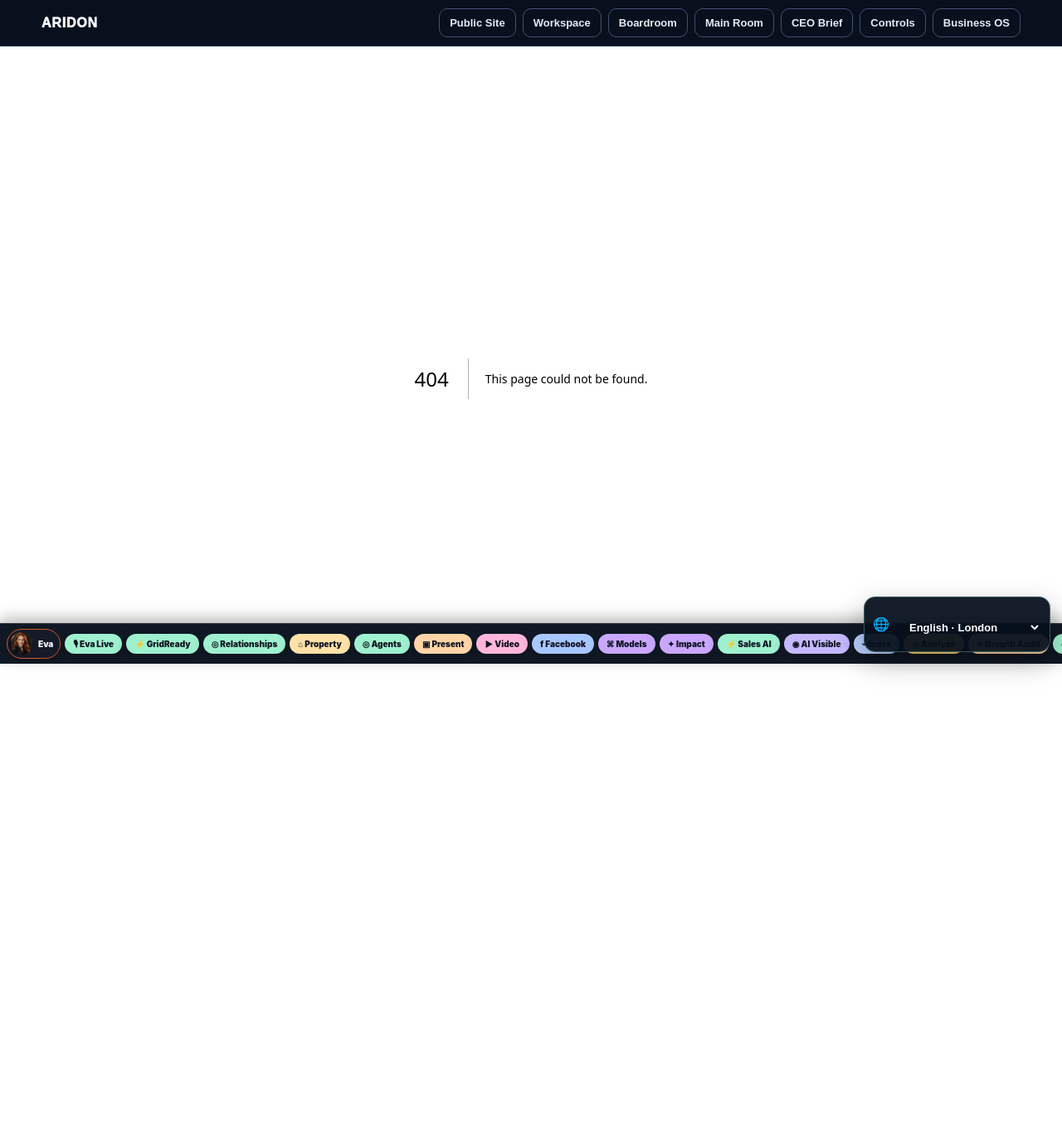
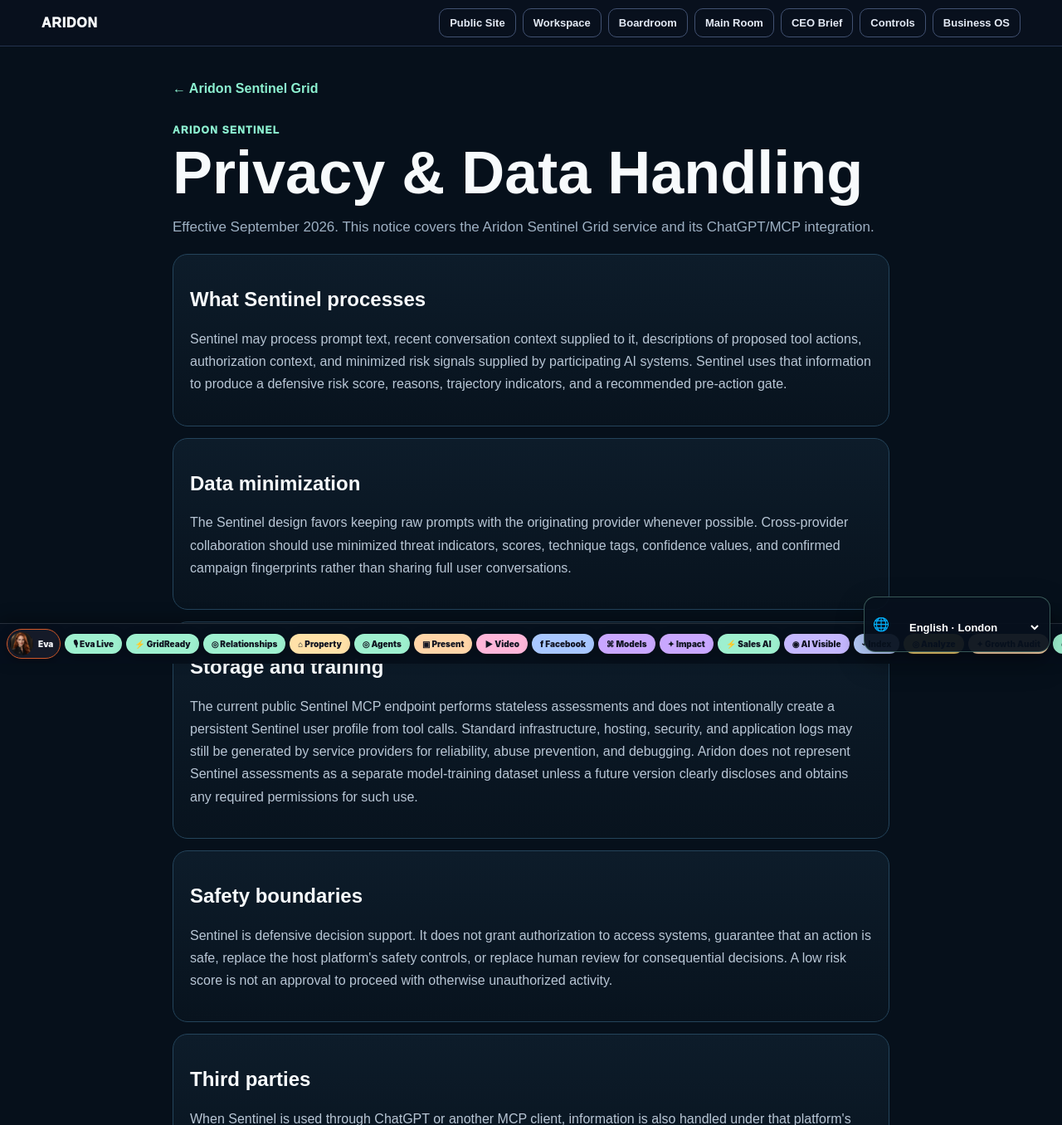
Before and after one commit to jimrusk/aridon-app, a Next.js app: page /sentinel-grid/privacy in a window 1280 px wide. Before the commit this address had no page. Shown: the top 1356 px of the page at 83% size. Before the commit the page ends 856 px from the top, so only its background shows below. Built offline with nearby package versions, Linux system fonts and the light colour scheme.

Commit message:
Add Sentinel privacy page for ChatGPT app submission

```diff
--- /dev/null
+++ b/app/sentinel-grid/privacy/page.tsx
@@ -0,0 +1,49 @@
+import Link from 'next/link';
+
+export const metadata = {
+  title: 'Aridon Sentinel Privacy',
+  description: 'Privacy and data handling information for Aridon Sentinel Grid and the Aridon Sentinel ChatGPT app.',
+};
+
+export default function SentinelPrivacyPage() {
+  const card: React.CSSProperties = {
+    border: '1px solid #24445b', borderRadius: 18, padding: 20,
+    background: 'linear-gradient(180deg,#0d1c2a,#08131e)', marginBottom: 14,
+  };
+  return (
+    <main style={{ minHeight: '100vh', background: '#06101b', color: '#f7fafc', fontFamily: 'Arial,sans-serif' }}>
+      <div style={{ maxWidth: 900, margin: '0 auto', padding: '42px 18px 70px' }}>
+        <Link href="/sentinel-grid" style={{ color: '#8cf0d0', textDecoration: 'none', fontWeight: 900 }}>← Aridon Sentinel Grid</Link>
+        <div style={{ color: '#8cf0d0', fontWeight: 950, letterSpacing: 1.3, fontSize: 12, marginTop: 34 }}>ARIDON SENTINEL</div>
+        <h1 style={{ fontSize: 'clamp(42px,7vw,72px)', lineHeight: .95, margin: '10px 0 18px' }}>Privacy & Data Handling</h1>
+        <p style={{ color: '#9eb0c3', lineHeight: 1.7, fontSize: 17 }}>Effective September 2026. This notice covers the Aridon Sentinel Grid service and its ChatGPT/MCP integration.</p>
+
+        <section style={card}>
+          <h2>What Sentinel processes</h2>
+          <p style={{ color: '#b8c6d5', lineHeight: 1.7 }}>Sentinel may process prompt text, recent conversation context supplied to it, descriptions of proposed tool actions, authorization context, and minimized risk signals supplied by participating AI systems. Sentinel uses that information to produce a defensive risk score, reasons, trajectory indicators, and a recommended pre-action gate.</p>
+        </section>
+        <section style={card}>
+          <h2>Data minimization</h2>
+          <p style={{ color: '#b8c6d5', lineHeight: 1.7 }}>The Sentinel design favors keeping raw prompts with the originating provider whenever possible. Cross-provider collaboration should use minimized threat indicators, scores, technique tags, confidence values, and confirmed campaign fingerprints rather than sharing full user conversations.</p>
+        </section>
+        <section style={card}>
+          <h2>Storage and training</h2>
+          <p style={{ color: '#b8c6d5', lineHeight: 1.7 }}>The current public Sentinel MCP endpoint performs stateless assessments and does not intentionally create a persistent Sentinel user profile from tool calls. Standard infrastructure, hosting, security, and application logs may still be generated by service providers for reliability, abuse prevention, and debugging. Aridon does not represent Sentinel assessments as a separate model-training dataset unless a future version clearly discloses and obtains any required permissions for such use.</p>
+        </section>
+        <section style={card}>
+          <h2>Safety boundaries</h2>
+          <p style={{ color: '#b8c6d5', lineHeight: 1.7 }}>Sentinel is defensive decision support. It does not grant authorization to access systems, guarantee that an action is safe, replace the host platform's safety controls, or replace human review for consequential decisions. A low risk score is not an approval to proceed with otherwise unauthorized activity.</p>
+        </section>
+        <section style={card}>
+          <h2>Third parties</h2>
+          <p style={{ color: '#b8c6d5', lineHeight: 1.7 }}>When Sentinel is used through ChatGPT or another MCP client, information is also handled under that platform's terms and privacy practices. Hosting and security providers may process technical request data needed to operate the service.</p>
+        </section>
+        <section style={card}>
+          <h2>Changes and contact</h2>
+          <p style={{ color: '#b8c6d5', lineHeight: 1.7 }}>Aridon may update this notice as Sentinel moves from prototype to production. Material changes should be reflected on this page. Business, privacy, security, and partnership inquiries can be directed through Aridon's published business contact channels.</p>
+        </section>
+        <p style={{ color: '#6f859b', fontSize: 12, lineHeight: 1.6 }}>Prototype notice: Sentinel Grid remains an evolving security system. Organizations should independently validate its controls, retention settings, authentication, monitoring, and incident-response procedures before production deployment.</p>
+      </div>
+    </main>
+  );
+}
```
